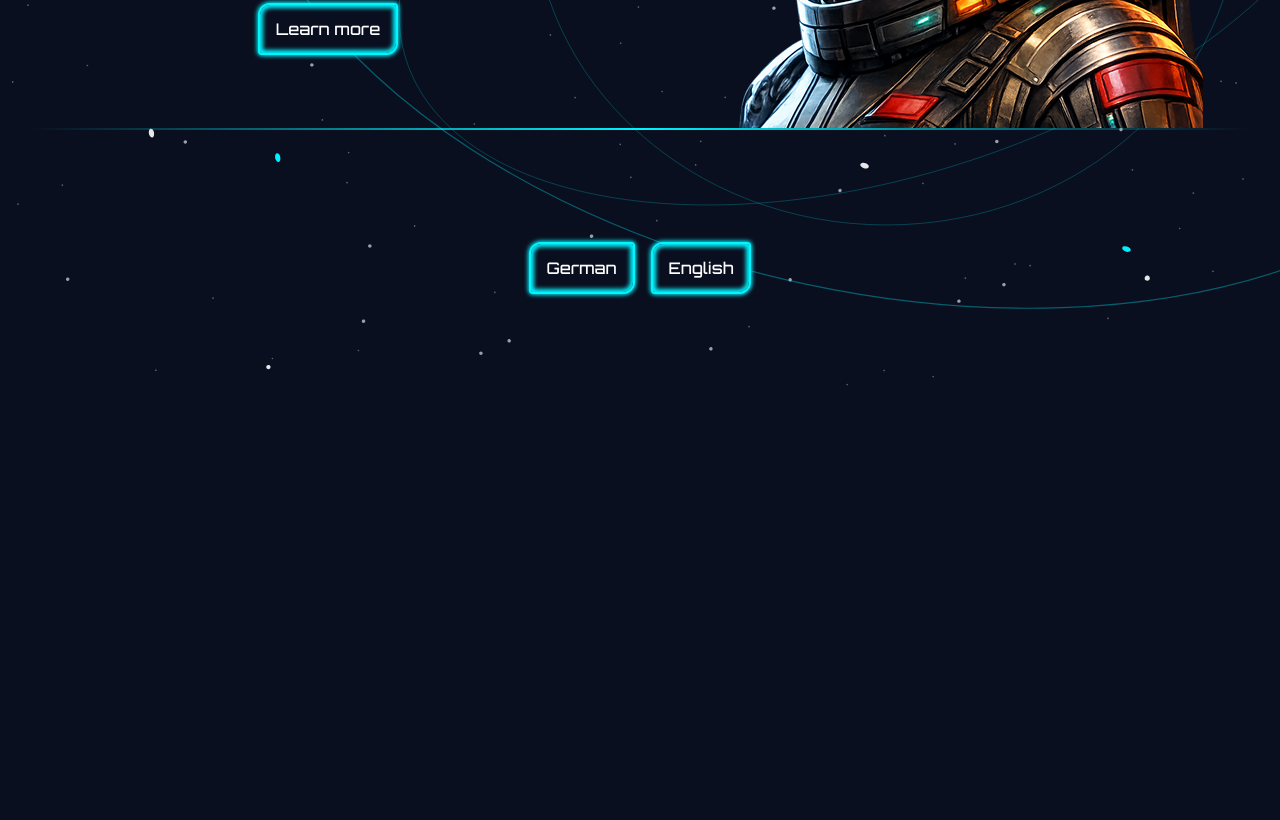
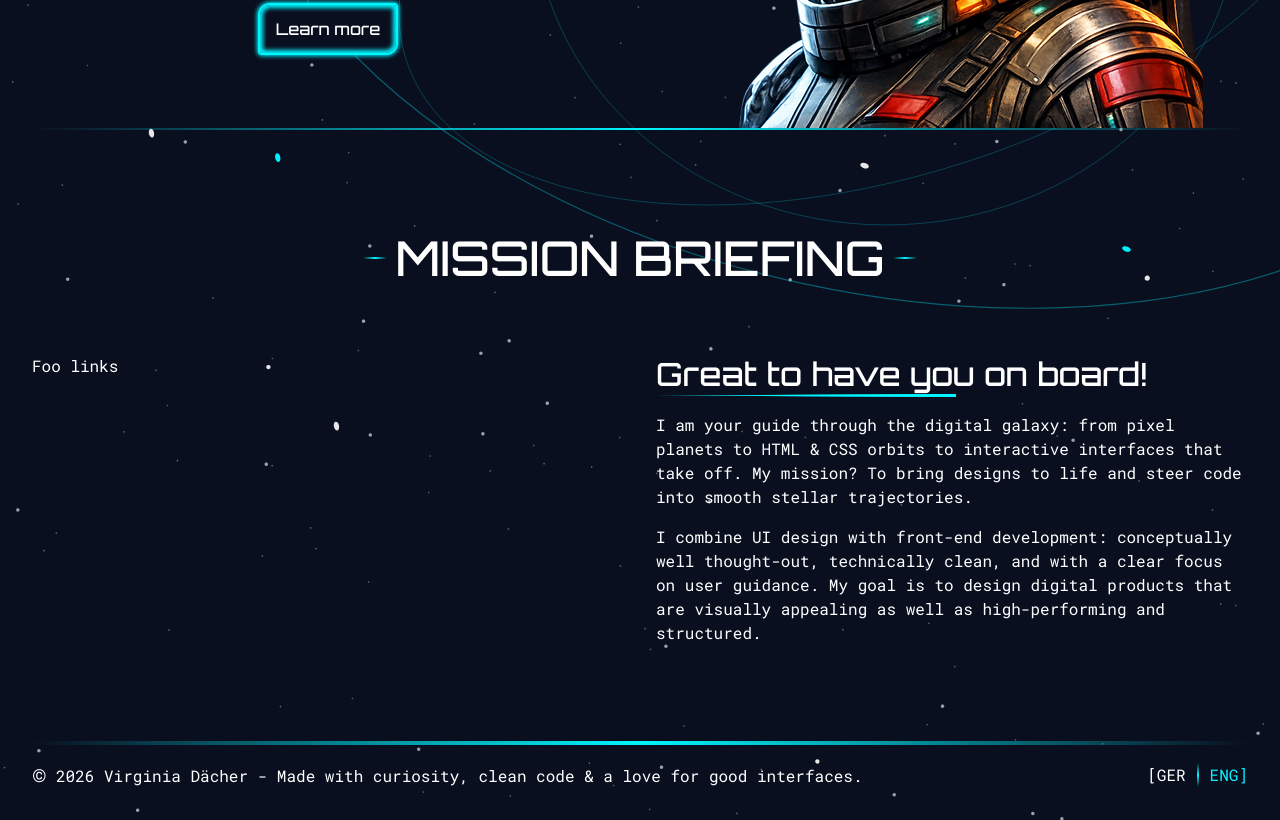
Before and after one commit to vividaecher/portfolio, a website built with Vite: page index.html in a window 1280 px wide. Shown: the part 615-1435 px from the top of the page. Before the commit the page ends 1005 px from the top, so only its background shows below. Built offline with nearby package versions, Linux system fonts and the light colour scheme.

Commit message:
footer and languageswitch

```diff
--- a/index.html
+++ b/index.html
@@ -46,6 +46,7 @@
       </ul>
   </div>
 </nav>
+<main>
 <section class="section-inner">
   <div class="container-main">
     <nav class="hidden lg:block" aria-label="Hauptnavigation">
@@ -90,12 +91,12 @@
     <header class="split section-inner">
       <div class="flex items-center justify-center flex-col order-2 lg:order-1">
         <h1 class="font-medium text-center">
-          <span data-i18n="hero_title">Willkommen auf dem Launchpad von</span>
+          <span data-i18n="hero_title"></span>
           <span class="uppercase">Vivi</span>
         </h1>
         <div class="divider-komet section-inner-small-top section-inner-small-bottom"></div>
-        <span class="font-medium text-center" data-i18n="hero_subtitle">Frontend Software Developer & Pixel-Pilot</span>
-        <button class="primary-cta section-inner-small-top section-inner-small-bottom" data-i18n="hero_button">Mehr erfahren</button>
+        <span class="font-medium text-center" data-i18n="hero_subtitle"></span>
+        <button class="primary-cta section-inner-small-top section-inner-small-bottom" data-i18n="hero_button"></button>
       </div>
       <div class="flex items-center justify-center order-1 lg:order-2">
         <img src="/img/portrait_virginia_daecher_space_ki_generated.png" alt="Portrait von Virginia Dächer in einem Space Suit, KI Generated">
@@ -104,14 +105,42 @@
     <div class="w-full h-[2px] bg-gradient-to-r from-transparent via-[var(--neon-blue)] to-transparent"></div>
   </div>
 </section>
-<section class="section">
-  <!-- Sprachwechsel Buttons -->
-  <div class="flex justify-center gap-4 mt-4">
-    <button data-i18n="btn_lang_de" onclick="setLanguage('de')" class="primary-cta"></button>
-    <button data-i18n="btn_lang_en" onclick="setLanguage('en')" class="primary-cta"></button>
-  </div>
+<div class="container-main">
+  <section class="section">
+    <div class="flex justify-center items-center">
+      <div class="w-[24px] h-[2px] bg-gradient-to-r from-transparent via-[var(--neon-blue)] to-transparent"></div>
+      <h2 data-i18n="section_title_mission_briefing" class="mr-[.5rem] ml-[.5rem] hyphens-auto text-center"></h2>
+      <div class="w-[24px] h-[2px] bg-gradient-to-r from-transparent via-[var(--neon-blue)] to-transparent"></div>
+    </div>
+    <div class="split section-inner">
+      <div class="order-2 lg:order-1">
+        Foo links
+      </div>
+      <div class="order-1 lg:order-2">
+        <h3 data-i18n="section_title_bodytext_mission_briefing"></h3>
+      <div class="divider-komet mb-[1rem] text-left"></div>
+        <p class="mb-[1rem]" data-i18n="section_bodytext_paragraph_one_mission_briefing"></p>
+        <p class="mb-0" data-i18n="section_bodytext_paragraph_two_mission_briefing"></p>
+      </div>
+    </div>
   </section>
+  <div class="w-full h-[2px] bg-gradient-to-r from-transparent via-[var(--neon-blue)] to-transparent"></div>
+</div>
 
+</main>
+
+<div class="container-main mb-[2rem]">
+  <div class="w-full h-[2px] bg-gradient-to-r from-transparent via-[var(--neon-blue)] to-transparent mb-[1rem]"></div>
+  <footer class="flex justify-between flex-wrap">
+    <p><span class="text-[24px]">©</span> 2026 Virginia Dächer - Made with curiosity, clean code & a love for good interfaces.</p>
+    <!-- Sprachwechsel Buttons -->
+    <div class="flex items-center">
+      <a href="#" data-i18n="btn_lang_de" onclick="setLanguage('de'); return false;"></a>
+      <div class="w-[24px] divider-komet-small-rotated h-[2px] bg-gradient-to-r from-transparent via-[var(--neon-blue)] to-transparent"></div>
+      <a href="#" data-i18n="btn_lang_en" onclick="setLanguage('en'); return false;"></a>
+    </div>
+  </footer>
+</div>
   <!-- JS -->
   <script type="module" src="/src/main.js"></script>
 </body>
--- a/public/locales/de.json
+++ b/public/locales/de.json
@@ -6,6 +6,10 @@
   "nav_crew_profile": "Crew-Profil",
   "nav_launchpad": "Launchpad",
   "nav_imprint": "Impressum & Datenschutz",
-  "btn_lang_de": "Deutsch",
-  "btn_lang_en": "Englisch"
+  "btn_lang_de": "[DE",
+  "btn_lang_en": "EN]",
+  "section_title_mission_briefing": "Einsatzbesprechung",
+  "section_title_bodytext_mission_briefing": "Schön, dass du an Bord bist!",
+  "section_bodytext_paragraph_one_mission_briefing": "Ich bin dein Guide durch die digitale Galaxie: von Pixel-Planeten über HTML- & CSS-Orbits bis zu interaktiven Interfaces, die abheben. Meine Mission? Designs zum Leben erwecken und Code in reibungslose Sternenbahnen lenken.",
+  "section_bodytext_paragraph_two_mission_briefing": "Ich verbinde UI-Design mit Frontend-Entwicklung: Konzeptionell durchdacht, technisch sauber und mit einem klaren Blick für Nutzerführung. Mein Anspruch ist es, digitale Produkte zu gestalten, die sowohl visuell überzeugen als auch performant und strukturiert umgesetzt sind."
 }
--- a/public/locales/en.json
+++ b/public/locales/en.json
@@ -6,6 +6,10 @@
   "nav_crew_profile": "Crew profile",
   "nav_launchpad": "Launchpad",
   "nav_imprint": "Imprint & Privacy Policy",
-  "btn_lang_de": "German",
-  "btn_lang_en": "English"
+  "btn_lang_de": "[GER",
+  "btn_lang_en": "ENG]",
+  "section_title_mission_briefing": "Mission Briefing",
+  "section_title_bodytext_mission_briefing": "Great to have you on board!",
+  "section_bodytext_paragraph_one_mission_briefing": "I am your guide through the digital galaxy: from pixel planets to HTML & CSS orbits to interactive interfaces that take off. My mission? To bring designs to life and steer code into smooth stellar trajectories.",
+  "section_bodytext_paragraph_two_mission_briefing": "I combine UI design with front-end development: conceptually well thought-out, technically clean, and with a clear focus on user guidance. My goal is to design digital products that are visually appealing as well as high-performing and structured."
 }
--- a/src/i18n.js
+++ b/src/i18n.js
@@ -7,13 +7,15 @@ export async function loadTranslations(lang) {
     if (translations[key]) {
       el.textContent = translations[key]
     }
-  })
+  });
 
-  document.querySelectorAll("[data-i18n-aria-label]").forEach(el => {
+  // Sprach-Buttons
+  const buttons = document.querySelectorAll("[data-i18n^='btn_lang_']");
 
-  const key = el.getAttribute("data-i18n-aria-label");
+  // Entferne zuerst die aktive Klasse von allen
+  buttons.forEach(btn => btn.classList.remove("active-lang"));
 
-  el.placeholder = translations[key];
-
-});
+  // Finde den Button für die gewählte Sprache und füge die Klasse hinzu
+  const activeBtn = document.querySelector(`[data-i18n="btn_lang_${lang}"]`);
+  if (activeBtn) activeBtn.classList.add("active-lang");
 }
--- a/src/style.css
+++ b/src/style.css
@@ -146,13 +146,17 @@ h1, h2, h3, h4, header {
 ====================== */
 @layer components {
 
+  body {@apply flex flex-col;}
+  main {flex: 1 0 auto}
+
   /* Headings */
   h1 { @apply text-[4rem] leading-[5rem] text-white; }
   h2 { @apply text-[3rem] leading-[4rem]; }
   h3 { @apply text-[2rem] leading-[2.5rem]; }
   h4 { @apply text-[1.5rem] leading-[2rem]; }
   body { @apply text-[1rem] leading-[1.5rem]; }
-  .small { @apply text-[0.875rem] leading-[1.5rem]; }
+  .small { @apply text-[0.875rem] leading-[1.5rem];}
+
 
   @media (max-width: 1024px) {
     h1 { @apply text-[3.5rem] leading-[4rem]; }
@@ -170,6 +174,10 @@ h1, h2, h3, h4, header {
     h4 { @apply text-[1.25rem] leading-[1.75rem]; }
     body { @apply text-[0.875rem] leading-[1.5rem]; }
     .small { @apply text-[0.75rem] leading-[1.25rem]; }
+  }
+
+  h2 {
+    @apply uppercase;
   }
 
   /* Split Grid */
@@ -239,7 +247,7 @@ h1, h2, h3, h4, header {
     }
   }
 
-  /* Divider Komet */
+  /* Divider Kometen */
   .divider-komet {
     max-width: 300px;
     width: 100%;
@@ -251,6 +259,14 @@ h1, h2, h3, h4, header {
                 0 0 6px var(--neon-blue),
                 0 0 12px var(--neon-blue);
   }
+
+  .divider-komet-small-rotated {
+    transform: rotate(90deg);
+  }
+
+  /* Sprachswitchn */
+
+  .active-lang { @apply text-[var(--neon-blue)]; }
 
   /* Navigation */
   .nav-link { @apply text-white transition-all duration-300; }
```
